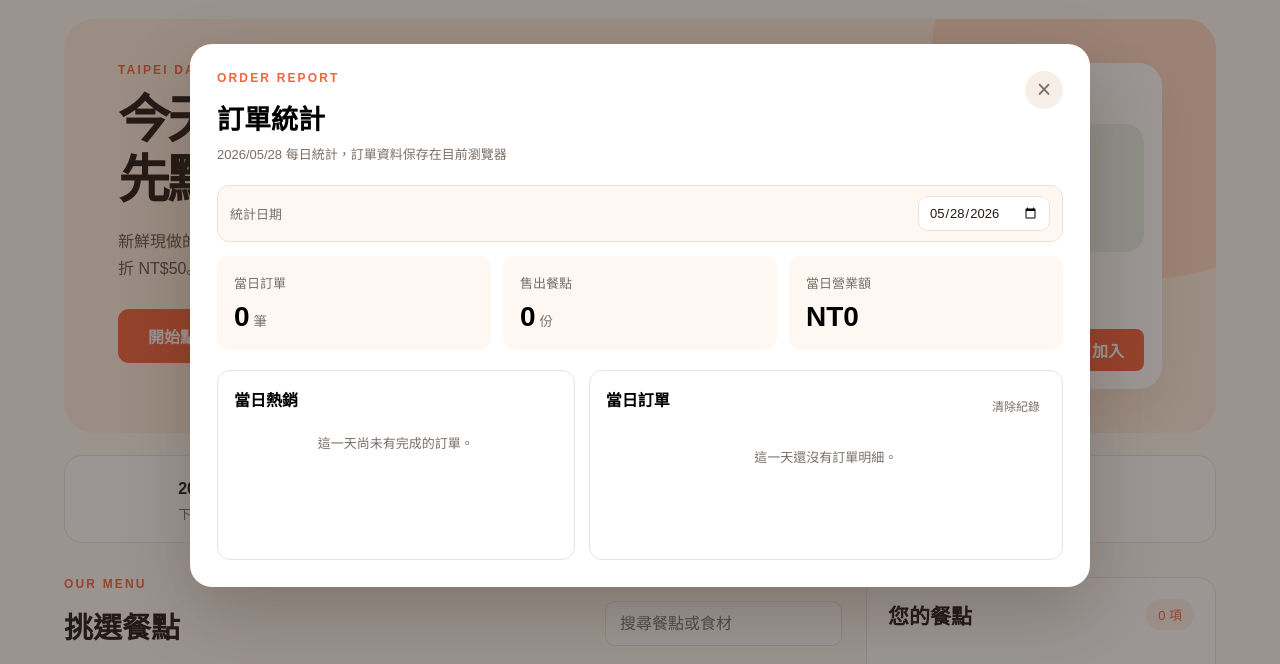
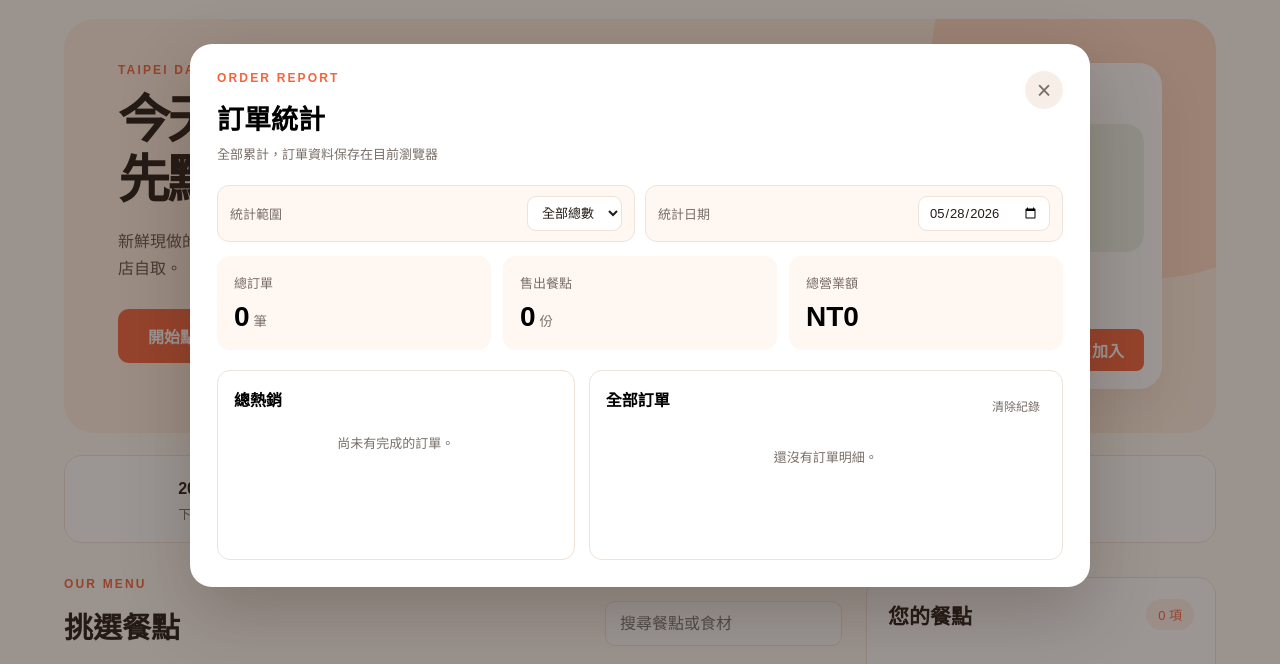
Before and after one commit to min021608/city-bites-ordering, a website: page public/offline.html in a window 1280 px wide. Both pictures are taken after a click on the button "訂單統計". Shown: the part 85-749 px from the top of the page. Drawn offline with Linux system fonts and the light colour scheme; no server answers.

Commit message:
Remove discount and add total stats

```diff
--- a/public/offline.html
+++ b/public/offline.html
@@ -350,7 +350,6 @@ h1 {
 .totals div { color: var(--muted); display: flex; font-size: 14px; justify-content: space-between; margin: 11px 0; }
 .totals dd { margin: 0; }
 .totals .grand { color: var(--ink); font-size: 18px; font-weight: bold; margin-top: 17px; }
-.promotion { color: var(--orange); font-size: 13px; margin: 0 0 16px; text-align: center; }
 .checkout { border-radius: 10px; padding: 14px; width: 100%; }
 .checkout:disabled { background: #d9d0ca; cursor: not-allowed; }
 
@@ -465,7 +464,13 @@ h1 {
 .history-row small { color: #5a4f49; display: block; font-size: 12px; line-height: 1.5; }
 .stats-empty { color: var(--muted); font-size: 13px; line-height: 1.7; margin: 22px 0; text-align: center; }
 .manager-note { color: var(--muted); font-size: 13px; margin: 7px 0 0; }
-.stats-day-picker {
+.stats-controls {
+  display: grid;
+  gap: 10px;
+  grid-template-columns: repeat(2, minmax(0, 1fr));
+  margin: 14px 0;
+}
+.stats-controls label {
   align-items: center;
   background: #fff8f2;
   border: 1px solid var(--border);
@@ -475,10 +480,10 @@ h1 {
   font-size: 13px;
   gap: 10px;
   justify-content: space-between;
-  margin: 14px 0;
   padding: 10px 12px;
 }
-.stats-day-picker input {
+.stats-controls input, .stats-controls select {
+  background: #fff;
   border: 1px solid var(--border);
   border-radius: 9px;
   color: var(--ink);
@@ -595,7 +600,7 @@ h1 {
   .edit-row { grid-template-columns: 54px 1fr 48px; }
   .edit-row > div { grid-column: span 2; grid-row: span 2; }
   .edit-row > input[name="category"], .edit-row > input[name="price"] { grid-column: 1 / 3; }
-  .stats-cards, .stats-layout { grid-template-columns: 1fr; }
+  .stats-cards, .stats-layout, .stats-controls { grid-template-columns: 1fr; }
 }
 
 </style>
@@ -622,7 +627,7 @@ h1 {
         <div class="hero-content">
           <p class="eyebrow">TAIPEI DAILY KITCHEN</p>
           <h1>今天想吃的，<br>先點好再來拿。</h1>
-          <p class="subtitle">新鮮現做的城市料理，從暖心飯食到清爽沙拉。滿 <strong>NT$500</strong> 現折 NT$50。</p>
+          <p class="subtitle">新鮮現做的城市料理，從暖心飯食到清爽沙拉。先點餐，再到店自取。</p>
           <a class="cta" href="#menu">開始點餐</a>
         </div>
         <div class="hero-card">
@@ -636,7 +641,7 @@ h1 {
 
       <section class="benefits" id="info">
         <article><strong>20 分鐘可取</strong><span>下單後現做，完成即可自取</span></article>
-        <article><strong>滿 NT$500 折 NT$50</strong><span>購物車自動套用優惠</span></article>
+        <article><strong>透明計價</strong><span>餐點金額直接加總</span></article>
         <article><strong>營業時間</strong><span>每日 10:30 - 21:00</span></article>
       </section>
 
@@ -664,10 +669,8 @@ h1 {
           <div id="cart-items" class="cart-items"></div>
           <dl class="totals">
             <div><dt>小計</dt><dd id="subtotal">NT$0</dd></div>
-            <div><dt>折扣</dt><dd id="discount">- NT$0</dd></div>
             <div class="grand"><dt>總計</dt><dd id="total">NT$0</dd></div>
           </dl>
-          <p id="promotion" class="promotion"></p>
           <button class="checkout" id="checkout" type="button" disabled>前往結帳</button>
         </aside>
       </section>
@@ -705,22 +708,30 @@ h1 {
           </div>
           <button class="close" type="button" data-close-stats aria-label="關閉訂單統計">×</button>
         </div>
-        <label class="stats-day-picker">統計日期
-          <input id="stats-day" type="date">
-        </label>
+        <div class="stats-controls">
+          <label>統計範圍
+            <select id="stats-scope">
+              <option value="all">全部總數</option>
+              <option value="day">單日統計</option>
+            </select>
+          </label>
+          <label id="stats-day-field">統計日期
+            <input id="stats-day" type="date">
+          </label>
+        </div>
         <div class="stats-cards">
-          <article><span>當日訂單</span><strong id="stats-orders">0</strong><small>筆</small></article>
+          <article><span id="stats-orders-label">總訂單</span><strong id="stats-orders">0</strong><small>筆</small></article>
           <article><span>售出餐點</span><strong id="stats-servings">0</strong><small>份</small></article>
-          <article><span>當日營業額</span><strong id="stats-sales">NT$0</strong></article>
+          <article><span id="stats-sales-label">總營業額</span><strong id="stats-sales">NT$0</strong></article>
         </div>
         <div class="stats-layout">
           <article class="stats-panel">
-            <h3>當日熱銷</h3>
+            <h3 id="popular-title">總熱銷</h3>
             <div id="popular-items" class="popular-items"></div>
           </article>
           <article class="stats-panel">
             <div class="history-head">
-              <h3>當日訂單</h3>
+              <h3 id="history-title">全部訂單</h3>
               <button id="clear-orders" type="button">清除紀錄</button>
             </div>
             <div id="order-history" class="order-history"></div>
@@ -782,14 +793,13 @@ function calculateOrder(cart, menuItems = defaultMenuItems) {
   });
   const count = items.reduce((sum, item) => sum + item.quantity, 0);
   const subtotal = items.reduce((sum, item) => sum + item.lineTotal, 0);
-  const discount = subtotal >= 500 ? 50 : 0;
-  return { items, count, subtotal, discount, total: subtotal - discount };
+  return { items, count, subtotal, total: subtotal };
 }
 
 function summarizeOrders(orders, day) {
-  const todayOrders = orders.filter((order) => order.day === day);
+  const matchedOrders = day ? orders.filter((order) => order.day === day) : orders;
   const itemTotals = new Map();
-  todayOrders.forEach((order) => {
+  matchedOrders.forEach((order) => {
     order.items.forEach((item) => {
       const saved = itemTotals.get(item.name) || { name: item.name, emoji: item.emoji, quantity: 0, sales: 0 };
       saved.quantity += item.quantity;
@@ -798,9 +808,9 @@ function summarizeOrders(orders, day) {
     });
   });
   return {
-    orders: todayOrders.length,
-    servings: todayOrders.reduce((sum, order) => sum + order.count, 0),
-    sales: todayOrders.reduce((sum, order) => sum + order.total, 0),
+    orders: matchedOrders.length,
+    servings: matchedOrders.reduce((sum, order) => sum + order.count, 0),
+    sales: matchedOrders.reduce((sum, order) => sum + order.total, 0),
     items: [...itemTotals.values()].sort((left, right) => right.quantity - left.quantity || right.sales - left.sales)
   };
 }
@@ -815,6 +825,7 @@ const state = {
   orders: Array.isArray(savedOrders) ? savedOrders : [],
   category: "全部",
   search: "",
+  statsScope: "all",
   statsDay: todayKey()
 };
 const menuGrid = document.querySelector("#menu-grid");
@@ -974,14 +985,9 @@ function renderCart() {
   document.querySelector("#cart-count").textContent = `${order.count} 項`;
   document.querySelector("#top-cart-count").textContent = order.count;
   document.querySelector("#subtotal").textContent = formatMoney(order.subtotal);
-  document.querySelector("#discount").textContent = `- ${formatMoney(order.discount)}`;
   document.querySelector("#total").textContent = formatMoney(order.total);
   document.querySelector("#dialog-total").textContent = formatMoney(order.total);
   document.querySelector("#checkout").disabled = !order.items.length;
-  const gap = Math.max(0, 500 - order.subtotal);
-  document.querySelector("#promotion").textContent = gap > 0
-    ? `再點 ${formatMoney(gap)}，即可折抵 NT$50`
-    : "已享滿額折抵 NT$50";
 }
 
 function renderFeatured() {
@@ -1056,18 +1062,25 @@ async function saveEditedMenu() {
 }
 
 function renderStats() {
+  const isAllStats = state.statsScope === "all";
   const selectedDay = state.statsDay || todayKey();
-  const report = summarizeOrders(state.orders, selectedDay);
+  const report = summarizeOrders(state.orders, isAllStats ? null : selectedDay);
+  document.querySelector("#stats-scope").value = state.statsScope;
   document.querySelector("#stats-day").value = selectedDay;
+  document.querySelector("#stats-day-field").hidden = isAllStats;
+  document.querySelector("#stats-orders-label").textContent = isAllStats ? "總訂單" : "當日訂單";
+  document.querySelector("#stats-sales-label").textContent = isAllStats ? "總營業額" : "當日營業額";
+  document.querySelector("#popular-title").textContent = isAllStats ? "總熱銷" : "當日熱銷";
+  document.querySelector("#history-title").textContent = isAllStats ? "全部訂單" : "當日訂單";
   document.querySelector("#stats-date").textContent =
-    `${selectedDay.replaceAll("-", "/")} 每日統計，訂單資料${state.online ? "集中保存在伺服器" : "保存在目前瀏覽器"}`;
+    `${isAllStats ? "全部累計" : `${selectedDay.replaceAll("-", "/")} 單日統計`}，訂單資料${state.online ? "集中保存在伺服器" : "保存在目前瀏覽器"}`;
   document.querySelector("#stats-orders").textContent = report.orders;
   document.querySelector("#stats-servings").textContent = report.servings;
   document.querySelector("#stats-sales").textContent = formatMoney(report.sales);
 
   const popularItems = document.querySelector("#popular-items");
   if (!report.items.length) {
-    popularItems.innerHTML = '<p class="stats-empty">這一天尚未有完成的訂單。</p>';
+    popularItems.innerHTML = `<p class="stats-empty">${isAllStats ? "尚未有完成的訂單。" : "這一天尚未有完成的訂單。"}</p>`;
   } else {
     popularItems.replaceChildren(...report.items.map((item, index) => {
       const row = document.createElement("div");
@@ -1084,9 +1097,9 @@ function renderStats() {
   }
 
   const orderHistory = document.querySelector("#order-history");
-  const selectedOrders = state.orders.filter((order) => order.day === selectedDay);
+  const selectedOrders = isAllStats ? state.orders : state.orders.filter((order) => order.day === selectedDay);
   if (!selectedOrders.length) {
-    orderHistory.innerHTML = '<p class="stats-empty">這一天還沒有訂單明細。</p>';
+    orderHistory.innerHTML = `<p class="stats-empty">${isAllStats ? "還沒有訂單明細。" : "這一天還沒有訂單明細。"}</p>`;
     return;
   }
   orderHistory.replaceChildren(...selectedOrders.slice(0, 50).map((order) => {
@@ -1117,7 +1130,12 @@ document.querySelector("#open-stats").addEventListener("click", () => {
   statsDialog.showModal();
 });
 document.querySelector("[data-close-stats]").addEventListener("click", () => statsDialog.close());
+document.querySelector("#stats-scope").addEventListener("change", (event) => {
+  state.statsScope = event.target.value === "day" ? "day" : "all";
+  renderStats();
+});
 document.querySelector("#stats-day").addEventListener("change", (event) => {
+  state.statsScope = "day";
   state.statsDay = event.target.value || todayKey();
   renderStats();
 });
@@ -1194,7 +1212,7 @@ function saveLocalOrder(order, number, customerData) {
     method: "pickup",
     count: order.count,
     subtotal: order.subtotal,
-    discount: order.discount,
+    discount: 0,
     total: order.total,
     items: order.items.map(({ id, name: itemName, emoji, quantity, lineTotal }) => ({
       id, name: itemName, emoji, quantity, lineTotal
--- a/public/styles.css
+++ b/public/styles.css
@@ -337,7 +337,6 @@ h1 {
 .totals div { color: var(--muted); display: flex; font-size: 14px; justify-content: space-between; margin: 11px 0; }
 .totals dd { margin: 0; }
 .totals .grand { color: var(--ink); font-size: 18px; font-weight: bold; margin-top: 17px; }
-.promotion { color: var(--orange); font-size: 13px; margin: 0 0 16px; text-align: center; }
 .checkout { border-radius: 10px; padding: 14px; width: 100%; }
 .checkout:disabled { background: #d9d0ca; cursor: not-allowed; }
 
@@ -452,7 +451,13 @@ h1 {
 .history-row small { color: #5a4f49; display: block; font-size: 12px; line-height: 1.5; }
 .stats-empty { color: var(--muted); font-size: 13px; line-height: 1.7; margin: 22px 0; text-align: center; }
 .manager-note { color: var(--muted); font-size: 13px; margin: 7px 0 0; }
-.stats-day-picker {
+.stats-controls {
+  display: grid;
+  gap: 10px;
+  grid-template-columns: repeat(2, minmax(0, 1fr));
+  margin: 14px 0;
+}
+.stats-controls label {
   align-items: center;
   background: #fff8f2;
   border: 1px solid var(--border);
@@ -462,10 +467,10 @@ h1 {
   font-size: 13px;
   gap: 10px;
   justify-content: space-between;
-  margin: 14px 0;
   padding: 10px 12px;
 }
-.stats-day-picker input {
+.stats-controls input, .stats-controls select {
+  background: #fff;
   border: 1px solid var(--border);
   border-radius: 9px;
   color: var(--ink);
@@ -582,5 +587,5 @@ h1 {
   .edit-row { grid-template-columns: 54px 1fr 48px; }
   .edit-row > div { grid-column: span 2; grid-row: span 2; }
   .edit-row > input[name="category"], .edit-row > input[name="price"] { grid-column: 1 / 3; }
-  .stats-cards, .stats-layout { grid-template-columns: 1fr; }
+  .stats-cards, .stats-layout, .stats-controls { grid-template-columns: 1fr; }
 }
--- a/public/sw.js
+++ b/public/sw.js
@@ -1,4 +1,4 @@
-const CACHE_NAME = "city-bites-v2";
+const CACHE_NAME = "city-bites-v3";
 const APP_SHELL = [
   "/",
   "/index.html",
--- a/server.mjs
+++ b/server.mjs
@@ -155,7 +155,7 @@ async function handleApi(request, response, store) {
       method: "pickup",
       count: order.count,
       subtotal: order.subtotal,
-      discount: order.discount,
+      discount: 0,
       total: order.total,
       items: order.items.map(({ id, name, emoji, quantity, lineTotal }) => ({
         id, name, emoji, quantity, lineTotal
```
Also changed, not shown: public/app.mjs (+19 -11 lines), public/index.html (+17 -11 lines), public/store.mjs (+6 -7 lines), test/store.test.mjs (+24 -4 lines), README.md.
